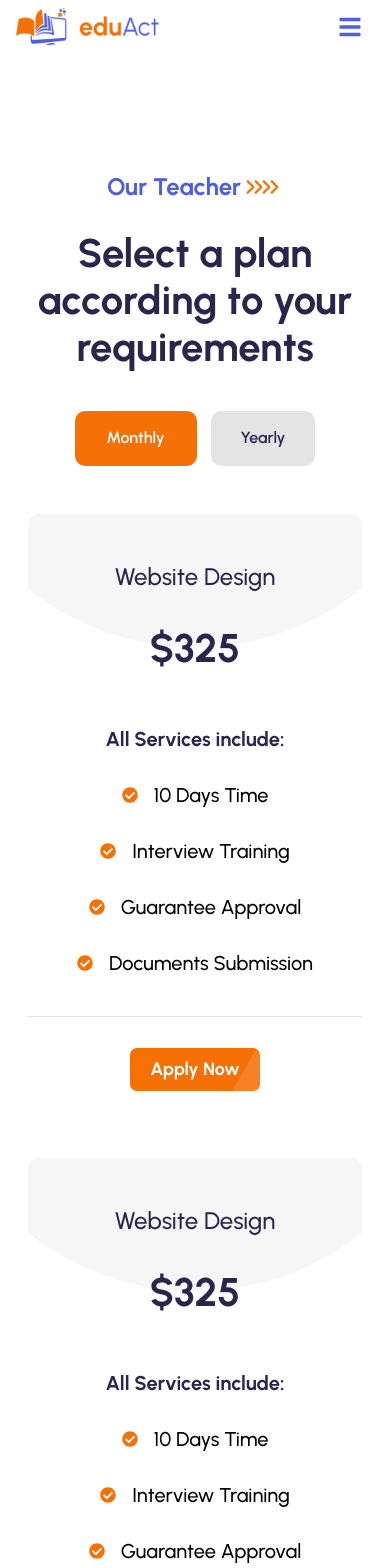
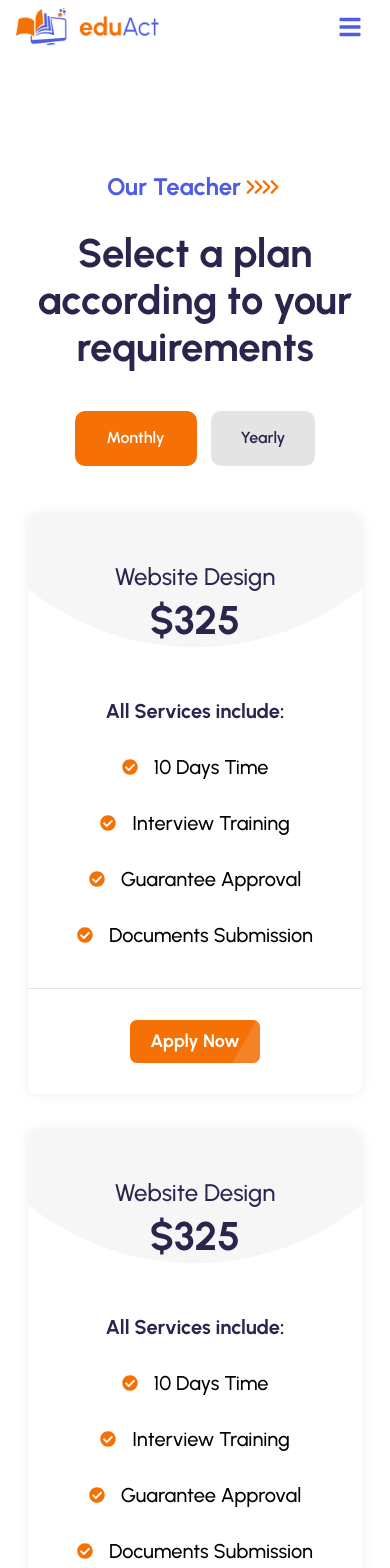
Before and after one commit to Mohammad-Nadil/ebt-eduact, a React (Vite) app: page /pricing in a window 390 px wide. Shown: the top 1568 px of the page. Built offline with nearby package versions, Linux system fonts and the light colour scheme; a web font is replaced by a local one.

Commit message:
responsive update

```diff
--- a/src/pages/Pricing.jsx
+++ b/src/pages/Pricing.jsx
@@ -92,13 +92,13 @@ const Pricing = () => {
           </div>
           <div className="grid grid-cols-1 md:grid-cols-3 px-3 md:py-0 gap-9 md:gap-5 lg:gap-9">
             {plans.map((plan, index) => (
-              <div
+               <div
                 key={index}
-                className={`pt-12.5 pb-7.5 shadow-[0px 0px 60px  #0000000] bg-[#FFFFFF] text-center rounded-[10px] relative after:w-[160%] after:aspect-square  after:absolute after:top-0 after:left-1/2 after:-translate-x-1/2 after:rounded-full after:-translate-y-9/12 after:bg-[#F6F6F6]  group hover:after:bg-secondary after:-z-10 z-0 overflow-hidden after:duration-300  items-center `}
-              >
+              className={`pt-12.5 pb-7.5 drop-shadow-3xl bg-[#FFFFFF] text-center rounded-[10px] relative after:w-[160%] after:aspect-square  after:absolute after:top-0 after:left-1/2 after:-translate-x-1/2 after:rounded-full 2xs:after:-translate-y-8/12  xs:after:-translate-y-9/12 md:after:-translate-y-6/12 lg:after:-translate-y-7/12 xl:after:-translate-y-8/12 after:bg-[#F6F6F6]  group hover:after:bg-secondary after:-z-10 z-0 overflow-hidden after:duration-300  items-center `}
+            >
                 <div className=" text-primaryText group-hover:text-white duration-300">
                   <h3
-                    className={`mb-7 font-urbanist font-medium text-[24px] leading-6.5 `}
+                    className={`lg:mb-7 md:mb-4 font-urbanist font-medium text-[24px] leading-6.5 `}
                   >
                     {plan.title}
                   </h3>
@@ -108,7 +108,7 @@ const Pricing = () => {
                     {billing === "monthly" ? plan.monthly : plan.yearly}
                   </p>
                 </div>
-                <div className=" pricing-card flex flex-col gap-7.5 pb-10 border-b border-[#E4E4E4]">
+                <div className=" pricing-card flex flex-col gap-7.5 md:gap-5 lg:gap-7.5 pb-10 border-b border-[#E4E4E4]">
                   <h4
                     className={`font-urbanist font-bold text-[20px] leading-6.5 text-[#2A254D]`}
                   >
```
